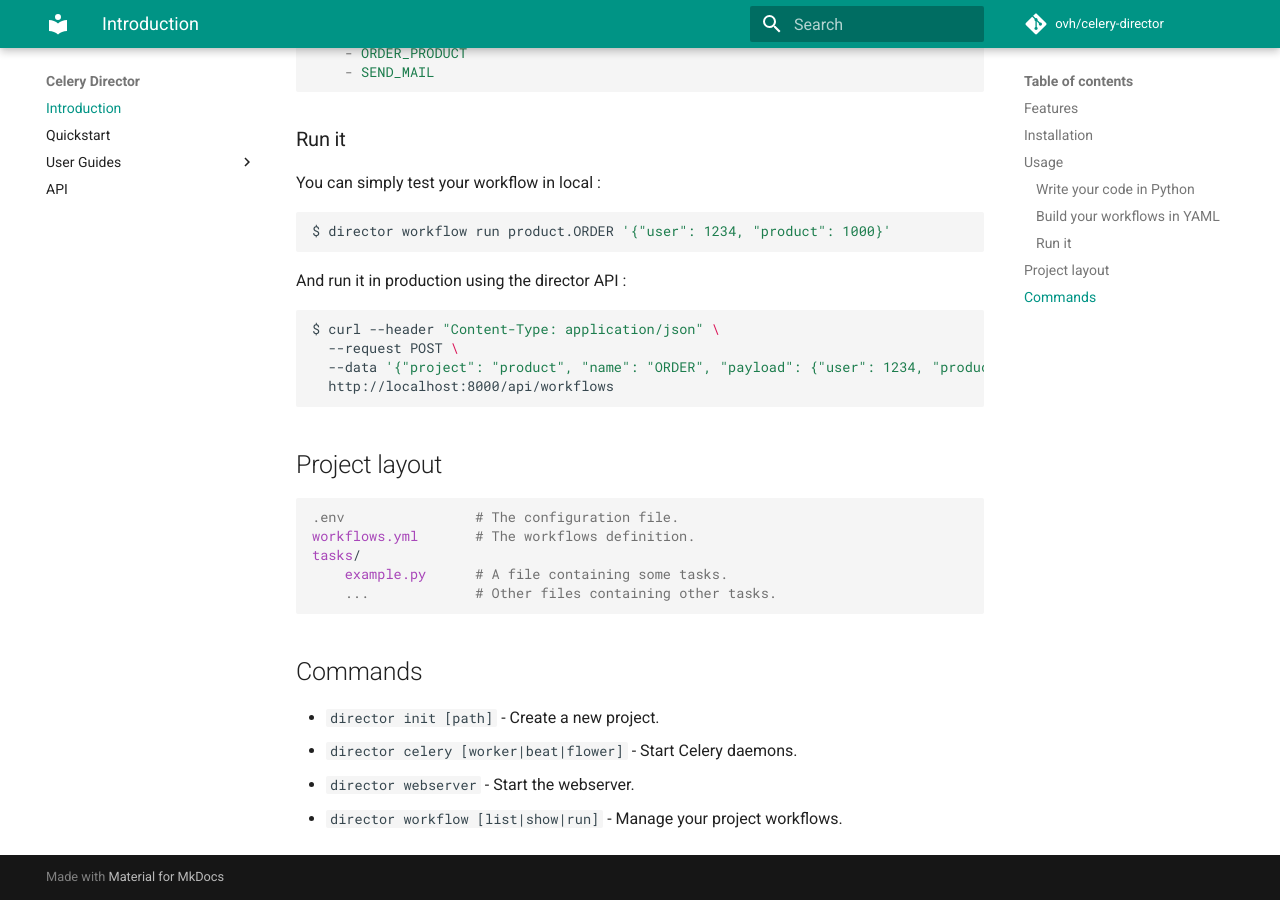
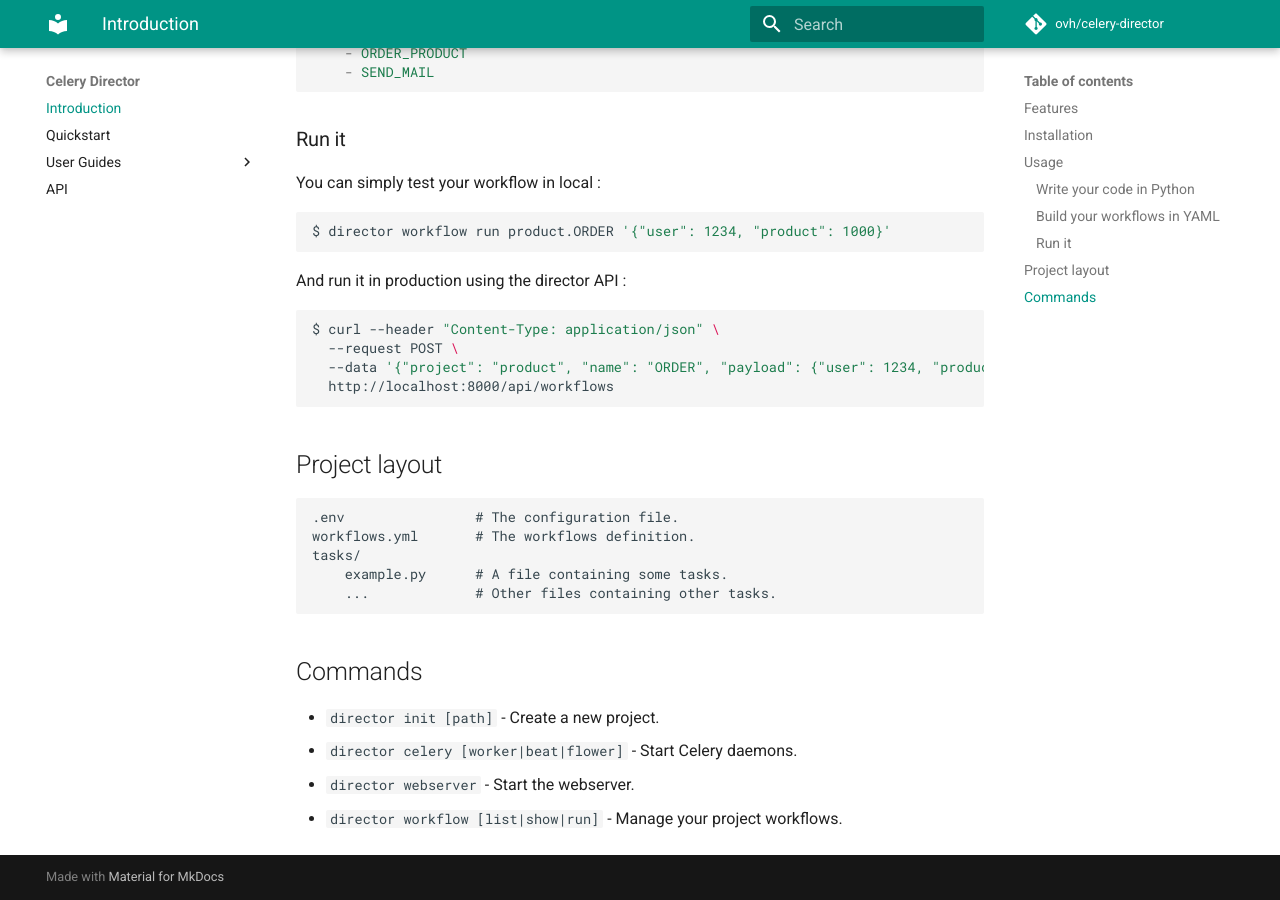
Before and after one commit to ovh/celery-director, an MkDocs documentation site: the page built from docs/docs/index.md, in a window 1280 px wide and 900 px high, scrolled down 1966 px. Built offline with MkDocs 1.6.1 and Material for MkDocs 9.7.7, drawn with Linux system fonts in a browser that asks for light colours; comment, search, counter and statistics services are not loaded.

Commit message:
doc: update the extension used to highlight the code
Signed-off-by: Nicolas Crocfer <nicolas.crocfer@ovhcloud.com>

```diff
--- a/docs/mkdocs.yml
+++ b/docs/mkdocs.yml
@@ -30,4 +30,6 @@
 
 markdown_extensions:
   - admonition
-  - codehilite
+  - pymdownx.highlight:
+      anchor_linenums: true
+  - pymdownx.superfences
```
